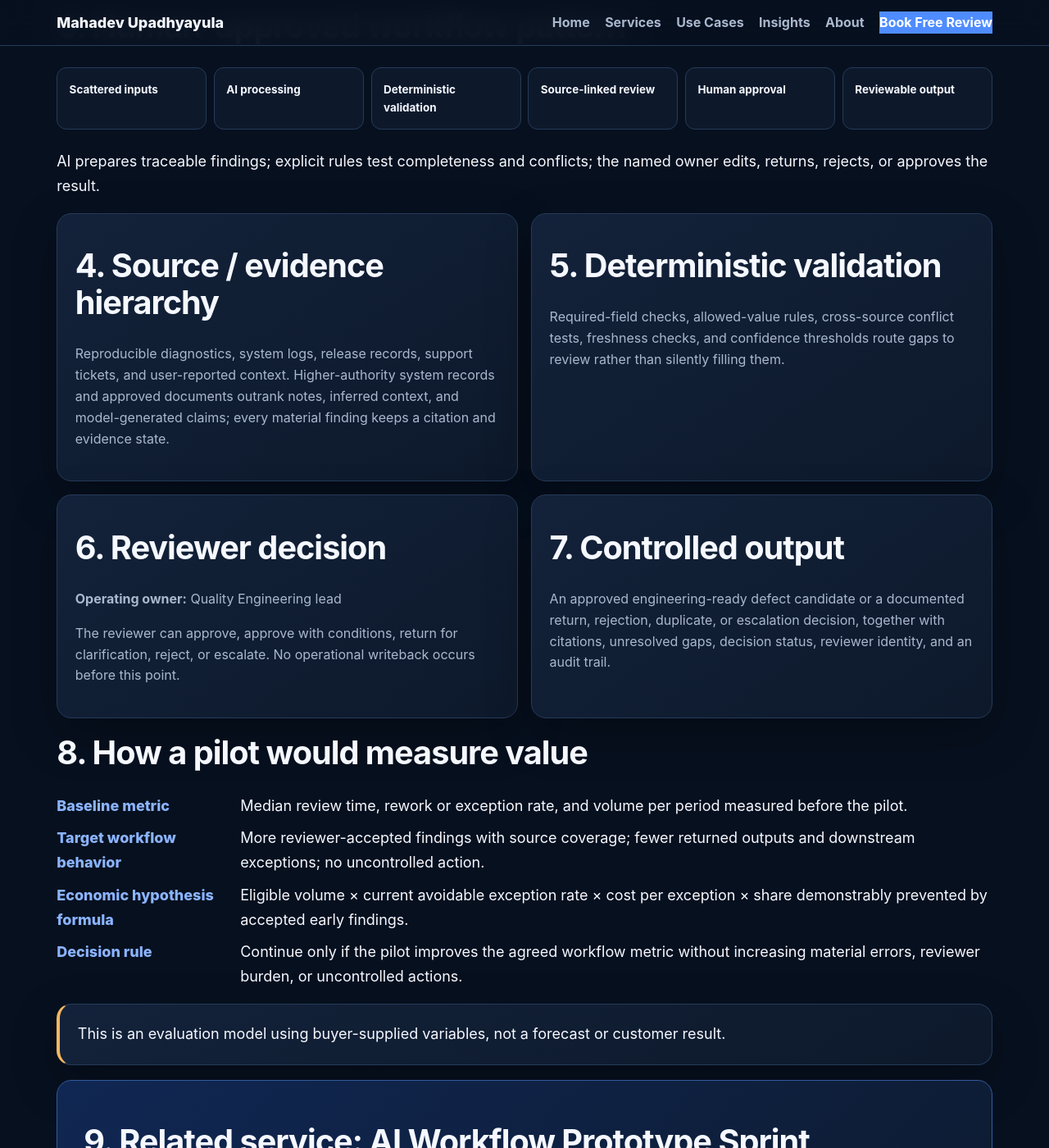
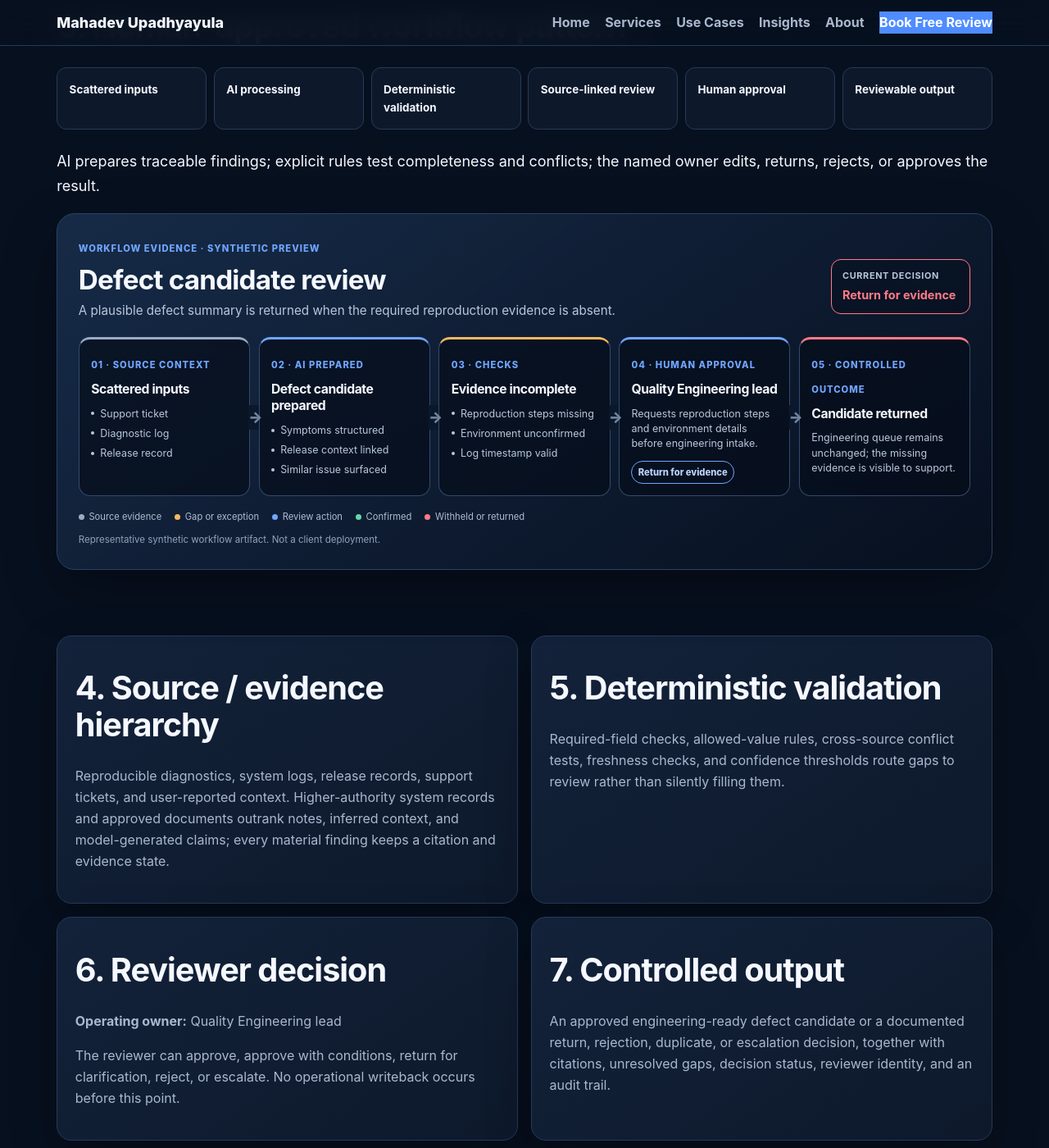
Before and after one commit to mahadevupadhyayula/mahadevupadhyayula.github.io, a Jekyll site: the page built from workflow-evidence/quality-intelligence.md, in a window 1280 px wide and 1400 px high, scrolled down 827 px. Shown: the whole window at 82% size. Built offline with Jekyll 4.4.1, drawn with Linux system fonts in a browser that asks for light colours.

Commit message:
Add reusable workflow evidence artifacts

```diff
--- a/_includes/head.html
+++ b/_includes/head.html
@@ -27,6 +27,7 @@
   <meta name="twitter:description" content="{{ seo_description | escape }}">
   <meta name="twitter:image" content="{{ seo_image }}">
   <link rel="stylesheet" href="{{ '/assets/css/style.css' | relative_url }}">
+  {% if page.artifact_title %}<link rel="stylesheet" href="{{ '/assets/css/workflow-evidence-artifact.css' | relative_url }}">{% endif %}
   {%- seo title=false -%}
   <script type="application/ld+json">
   {
--- /dev/null
+++ b/_includes/workflow-evidence-artifact.html
@@ -0,0 +1,50 @@
+{% if page.artifact_title %}
+<figure class="evidence-artifact" aria-labelledby="artifact-title" aria-describedby="artifact-summary artifact-disclosure">
+  <figcaption class="evidence-artifact__header">
+    <span class="evidence-artifact__eyebrow">Workflow evidence · synthetic preview</span>
+    <div class="evidence-artifact__title-row">
+      <div>
+        <h2 id="artifact-title">{{ page.artifact_title }}</h2>
+        <p id="artifact-summary">{{ page.artifact_summary }}</p>
+      </div>
+      <p class="evidence-artifact__status evidence-artifact__status--{{ page.artifact_state }}">
+        <span>Current decision</span><strong>{{ page.artifact_decision }}</strong>
+      </p>
+    </div>
+  </figcaption>
+
+  <ol class="evidence-artifact__flow" aria-label="Source context through controlled outcome">
+    <li class="evidence-artifact__stage evidence-artifact__stage--source">
+      <span class="evidence-artifact__step">01 · Source context</span>
+      <h3>Scattered inputs</h3>
+      <ul>{% for item in page.artifact_sources %}<li>{{ item }}</li>{% endfor %}</ul>
+    </li>
+    <li class="evidence-artifact__stage evidence-artifact__stage--prepared">
+      <span class="evidence-artifact__step">02 · AI prepared</span>
+      <h3>{{ page.artifact_finding }}</h3>
+      <ul>{% for item in page.artifact_findings %}<li>{{ item }}</li>{% endfor %}</ul>
+    </li>
+    <li class="evidence-artifact__stage evidence-artifact__stage--{{ page.artifact_check_state }}">
+      <span class="evidence-artifact__step">03 · Checks</span>
+      <h3>{{ page.artifact_check }}</h3>
+      <ul>{% for item in page.artifact_checks %}<li>{{ item }}</li>{% endfor %}</ul>
+    </li>
+    <li class="evidence-artifact__stage evidence-artifact__stage--review">
+      <span class="evidence-artifact__step">04 · Human approval</span>
+      <h3>{{ page.owner }}</h3>
+      <p>{{ page.artifact_review }}</p>
+      <span class="evidence-artifact__decision">{{ page.artifact_decision }}</span>
+    </li>
+    <li class="evidence-artifact__stage evidence-artifact__stage--{{ page.artifact_state }}">
+      <span class="evidence-artifact__step">05 · Controlled outcome</span>
+      <h3>{{ page.artifact_outcome }}</h3>
+      <p>{{ page.artifact_outcome_detail }}</p>
+    </li>
+  </ol>
+
+  <p class="evidence-artifact__legend" aria-label="Artifact color key">
+    <span class="is-source">Source evidence</span><span class="is-exception">Gap or exception</span><span class="is-review">Review action</span><span class="is-approved">Confirmed</span><span class="is-withheld">Withheld or returned</span>
+  </p>
+  <p class="evidence-artifact__disclosure" id="artifact-disclosure">Representative synthetic workflow artifact. Not a client deployment.</p>
+</figure>
+{% endif %}
--- a/_layouts/workflow-proof.html
+++ b/_layouts/workflow-proof.html
@@ -13,6 +13,7 @@ layout: page
 <section><h2>1. Operating problem</h2><p>{{ page.problem }}</p></section>
 <section><h2>2. Weak current pattern</h2><p>{{ page.weak_pattern }}</p></section>
 <section id="workflow-architecture"><h2>3. Human-approved workflow pattern</h2><div class="workflow-path"><span>Scattered inputs</span><span>AI processing</span><span>Deterministic validation</span><span>Source-linked review</span><span>Human approval</span><span>Reviewable output</span></div><p>{{ page.pattern }}</p></section>
+{% include workflow-evidence-artifact.html %}
 <div class="card-grid two"><section><h2>4. Source / evidence hierarchy</h2><p>{{ page.sources }}</p></section><section><h2>5. Deterministic validation</h2><p>{{ page.validation }}</p></section><section><h2>6. Reviewer decision</h2><p><strong>Operating owner:</strong> {{ page.owner }}</p><p>{{ page.decision }}</p></section><section id="controlled-output"><h2>7. Controlled output</h2><p>{{ page.output }}</p></section></div>
 <section id="pilot-measurement"><h2>8. How a pilot would measure value</h2><dl class="measurement"><dt>Baseline metric</dt><dd>{{ page.baseline }}</dd><dt>Target workflow behavior</dt><dd>{{ page.target }}</dd><dt>Economic hypothesis formula</dt><dd>{{ page.formula }}</dd><dt>Decision rule</dt><dd>{{ page.decision_rule }}</dd></dl><p class="proof-disclosure">This is an evaluation model using buyer-supplied variables, not a forecast or customer result.</p></section>
 <section class="final-cta"><h2>9. Related service: AI Workflow Prototype Sprint</h2><p>Test this pattern with representative inputs, the accountable reviewer, and an honest operating baseline before operational integration.</p><a class="button-link button-primary" href="{{ '/start-a-workflow-audit/' | relative_url }}">Book Free Review</a><a class="button-link button-secondary" href="{{ '/workflow-evidence/' | relative_url }}">Explore Use Cases</a></section>
--- a/workflow-evidence/quality-intelligence.md
+++ b/workflow-evidence/quality-intelligence.md
@@ -17,4 +17,17 @@ baseline: Median review time, rework or exception rate, and volume per period me
 target: More reviewer-accepted findings with source coverage; fewer returned outputs and downstream exceptions; no uncontrolled action.
 formula: Eligible volume × current avoidable exception rate × cost per exception × share demonstrably prevented by accepted early findings.
 decision_rule: Continue only if the pilot improves the agreed workflow metric without increasing material errors, reviewer burden, or uncontrolled actions.
+artifact_title: Defect candidate review
+artifact_summary: A plausible defect summary is returned when the required reproduction evidence is absent.
+artifact_state: withheld
+artifact_decision: Return for evidence
+artifact_sources: [Support ticket, Diagnostic log, Release record]
+artifact_finding: Defect candidate prepared
+artifact_findings: [Symptoms structured, Release context linked, Similar issue surfaced]
+artifact_check_state: exception
+artifact_check: Evidence incomplete
+artifact_checks: [Reproduction steps missing, Environment unconfirmed, Log timestamp valid]
+artifact_review: Requests reproduction steps and environment details before engineering intake.
+artifact_outcome: Candidate returned
+artifact_outcome_detail: Engineering queue remains unchanged; the missing evidence is visible to support.
 ---
```
Also changed, not shown: workflow-evidence/implementation-intelligence.md (+13 -0 lines), workflow-evidence/product-evidence.md (+13 -0 lines), workflow-evidence/revenue-intelligence.md (+13 -0 lines), assets/css/workflow-evidence-artifact.css (added).
